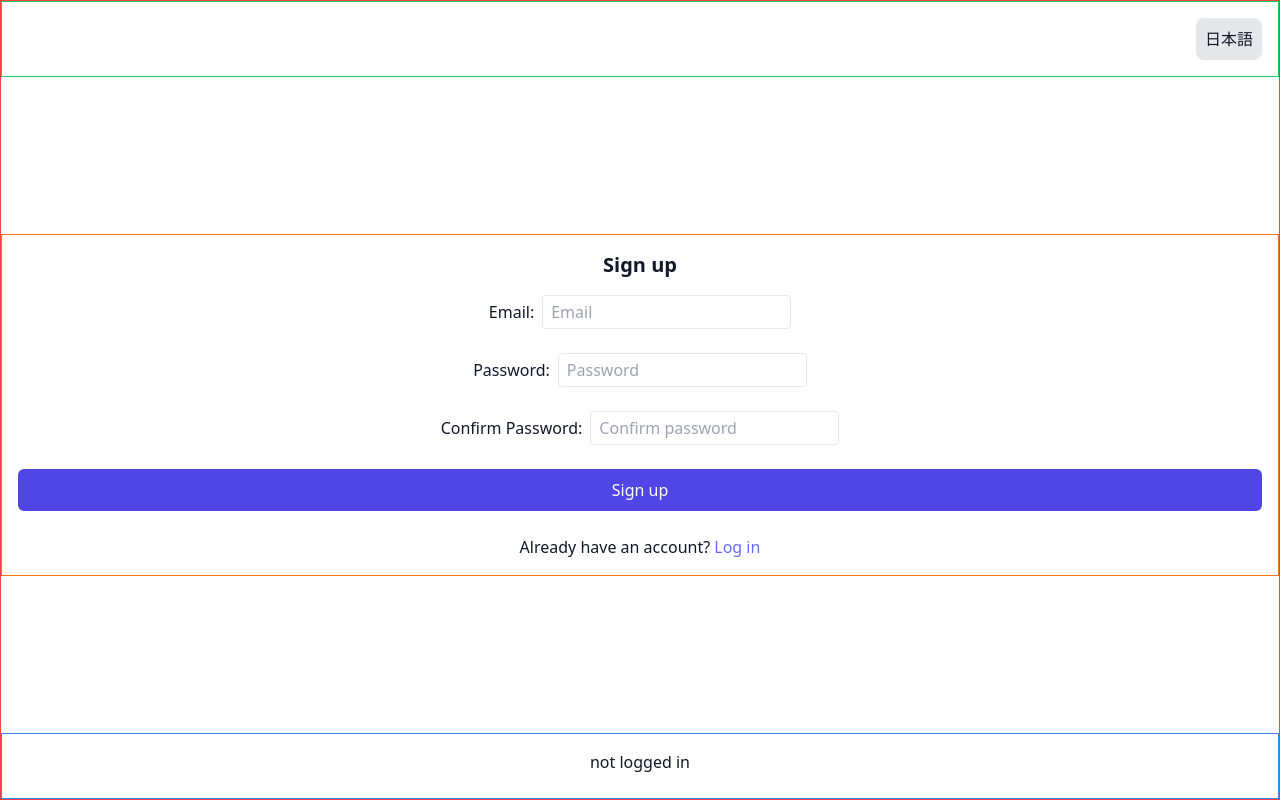
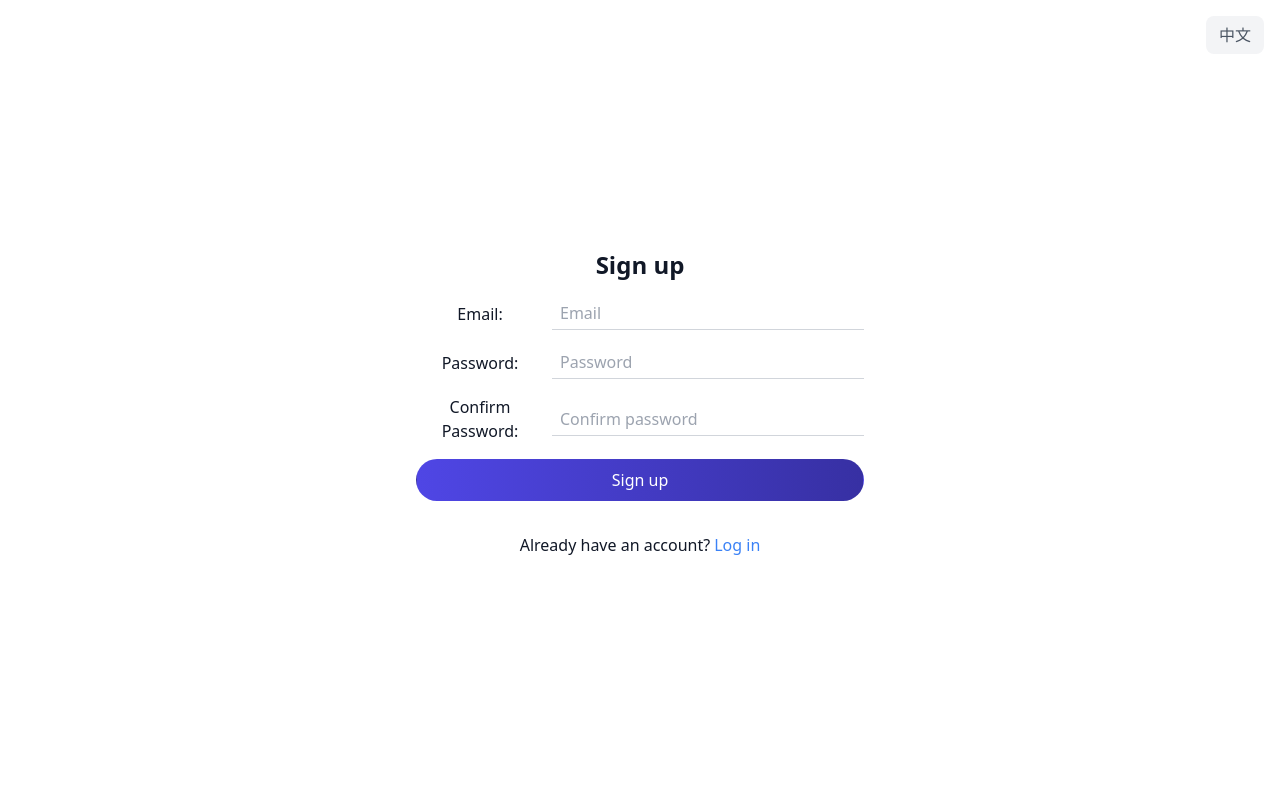
Before and after one commit to ST2020wa/tabepal, a React (Vite) app in the folder frontend/: page /signup in a window 1280 px wide. Built offline with nearby package versions, Linux system fonts and the light colour scheme.

Commit message:
update login and signup components css

```diff
--- a/frontend/src/App.tsx
+++ b/frontend/src/App.tsx
@@ -21,12 +21,12 @@ function AppContent() {
   return (
     <LanguageProvider>
       <ThemeProvider>
-        <div className="flex flex-col justify-between min-h-screen w-screen bg-white dark:bg-gray-900 text-gray-900 dark:text-white border border-red-500">
-          <header className="w-full p-4 flex justify-end gap-2 border border-green-500">
+        <div className="flex flex-col justify-between min-h-screen w-screen bg-white dark:bg-gray-900 text-gray-900 dark:text-white">
+          <header className="w-full p-4 flex justify-end gap-2">
             <LanguageToggle />
             {isLoggedIn && <button onClick={logout}>{t('common.logout')}</button>}
           </header>
-          <main className="w-full p-4 border border-orange-500">
+          <main className="w-full p-4">
           <Routes>
                 <Route path='/login' element={!isLoggedIn ? <Login/> : <Navigate to="/"/>}></Route>
                 <Route path='/signup' element={!isLoggedIn ? <Signup/> : <Navigate to="/"/>}></Route>
@@ -34,7 +34,7 @@ function AppContent() {
               </Routes>
             {/* {isLoggedIn ? <>{t('common.welcome')} 😊</> : <Login />} */}
           </main>
-          <footer className='flex justify-between w-full p-4 border border-blue-500'>
+          <footer className='flex justify-between w-full p-4'>
             {isLoggedIn ? (
               <>
                 <HomeToggle />
@@ -42,7 +42,7 @@ function AppContent() {
                 <UserInfoToggle />
               </>
             ) : (
-              <div className="w-full h-8">not logged in</div>
+              <div className="w-full h-8"></div>
             )}
           </footer>
         </div>
--- a/frontend/src/components/LanguageToggle.tsx
+++ b/frontend/src/components/LanguageToggle.tsx
@@ -1,9 +1,12 @@
 import { useLanguage } from '../contexts/LanguageContext'
 
 const languageLabels: Record<string, string> = {
-  en: '日本語',
-  zh: 'EN',
-  ja: '中文'
+  // en: '日本語',
+  // zh: 'EN',
+  // ja: '中文',
+  en: '中文',
+  zh: '日本語',
+  ja: 'EN'
 }
 
 export function LanguageToggle() {
@@ -12,7 +15,7 @@ export function LanguageToggle() {
   return (
     <button
       onClick={toggleLanguage}
-      className="p-2 rounded-lg bg-gray-200 dark:bg-gray-700 hover:bg-gray-300 dark:hover:bg-gray-600 transition-colors"
+      className="px-3 py-1.5 bg-gray-100 text-gray-600 rounded-lg hover:bg-gray-200 transition-colors duration-200 dark:bg-gray-800 dark:text-gray-300 dark:hover:bg-gray-700"
       aria-label="Toggle language"
     >
       {languageLabels[language]}
--- a/frontend/src/components/Login.tsx
+++ b/frontend/src/components/Login.tsx
@@ -30,7 +30,7 @@ export function Login() {
 
     return (
         <div className="flex flex-col items-center justify-center">
-            <header className="text-wrap font-bold text-xl mb-4">{t('auth.login')}</header>
+            <header className="text-wrap font-semibold text-2xl mb-4">{t('auth.login')}</header>
             <div className="flex flex-col gap-4 w-full max-w-md">
                 <div className="flex items-center gap-2">
                     <span className="w-32">{t('auth.email')}:</span>
@@ -39,7 +39,7 @@ export function Login() {
                         placeholder="Email"
                         value={email}
                         onChange={(e) => setEmail(e.target.value)}
-                        className="px-2 py-1 border rounded flex-1"
+                        className="px-2 py-1 flex-1 border-b border-gray-300"
                     />
                 </div>
                 <div className="flex items-center gap-2">
@@ -49,10 +49,10 @@ export function Login() {
                         placeholder="Password"
                         value={password}
                         onChange={(e) => setPassword(e.target.value)}
-                        className="px-2 py-1 border rounded flex-1"
+                        className="px-2 py-1 flex-1 border-b border-gray-300"
                     />
                 </div>
-                <button className="px-4 py-2 bg-indigo-600 text-white rounded-md hover:bg-indigo-700 transition-colors duration-200" onClick={handleLogin} >
+                <button className="px-4 py-2 bg-gradient-to-r from-indigo-600 to-indigo-800 text-white rounded-3xl hover:from-indigo-700 hover:to-indigo-900 transition-colors duration-200" onClick={handleLogin} >
                     {t('auth.login')}
                 </button>
                 <div className="text-center mt-4">
--- a/frontend/src/components/Signup.tsx
+++ b/frontend/src/components/Signup.tsx
@@ -43,44 +43,53 @@ export function Signup() {
     }
 
     return (
-        <div>
-            <header className="text-wrap font-bold text-xl mb-4">{t('auth.signup')}</header>
-            <div className="flex flex-col gap-6 items-center justify-center">
+        <div className="flex flex-col items-center justify-center">
+            <header className="text-wrap font-semibold text-2xl mb-4">{t('auth.signup')}</header>
+            <div className="flex flex-col gap-4 w-full max-w-md">
                 <div className="flex items-center gap-2">
-                    <span>{t('auth.email')}:</span>
+                    <span className="w-32">{t('auth.email')}:</span>
                     <input
                         type="email"
                         placeholder="Email"
                         value={email}
                         onChange={(e) => setEmail(e.target.value)}
-                        className="px-2 py-1 border rounded"
+                        className="px-2 py-1 flex-1 border-b border-gray-300"
                     />
                 </div>
                 <div className="flex items-center gap-2">
-                    <span>{t('auth.password')}:</span>
+                    <span className="w-32">{t('auth.password')}:</span>
                     <input
                         type="password"
                         placeholder="Password"
                         value={password}
                         onChange={(e) => setPassword(e.target.value)}
-                        className="px-2 py-1 border rounded"
+                        className="px-2 py-1 flex-1 border-b border-gray-300"
                     />
                 </div>
                 <div className="flex items-center gap-2">
-                    <span>{t('auth.confirmPassword')}:</span>
+                    <span className="w-32">{t('auth.confirmPassword')}:</span>
                     <input
                         type="password"
                         placeholder="Confirm password"
                         value={confirmedPassword}
                         onChange={(e) => setConfimedPassword(e.target.value)}
-                        className="px-2 py-1 border rounded"
+                        className="px-2 py-1 flex-1 border-b border-gray-300"
                     />
                 </div>
                 {passwordErr && <div className="text-red-500 text-sm">{passwordErr}</div>}
-                <button className="w-full px-4 py-2 bg-indigo-600 text-white rounded-md hover:bg-indigo-700 transition-colors duration-200" onClick={handleSignup}>{t('auth.signup')}</button>
-                <div className="text-wrap">{t('auth.hasAccount')} <Link to="/login">{t('auth.login')}</Link></div>
+                <button
+                    className="px-4 py-2 bg-gradient-to-r from-indigo-600 to-indigo-800 text-white rounded-3xl hover:from-indigo-700 hover:to-indigo-900 transition-colors duration-200"
+                    onClick={handleSignup}
+                >
+                    {t('auth.signup')}
+                </button>
+                <div className="text-center mt-4">
+                    {t('auth.hasAccount')}
+                    <Link to="/login" className="text-blue-500 hover:text-blue-600 ml-1">
+                        {t('auth.login')}
+                    </Link>
+                </div>
             </div>
         </div>
-
     )
-  }
+}
```
